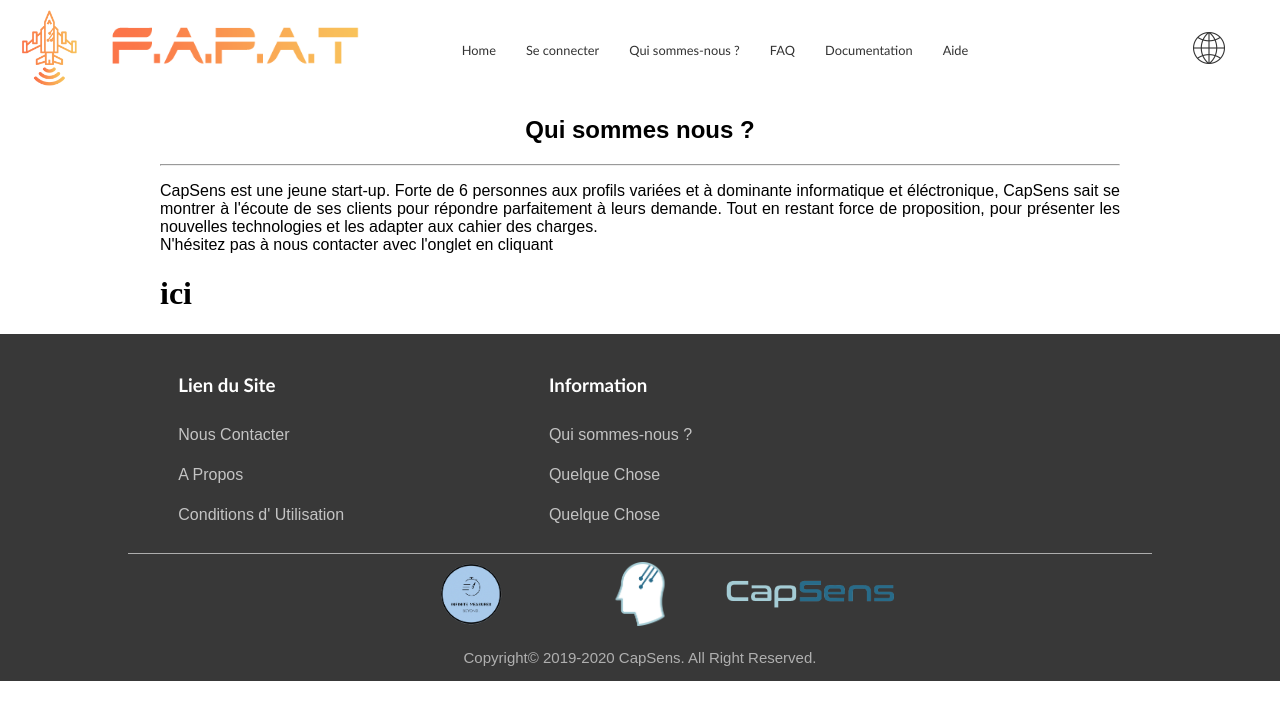
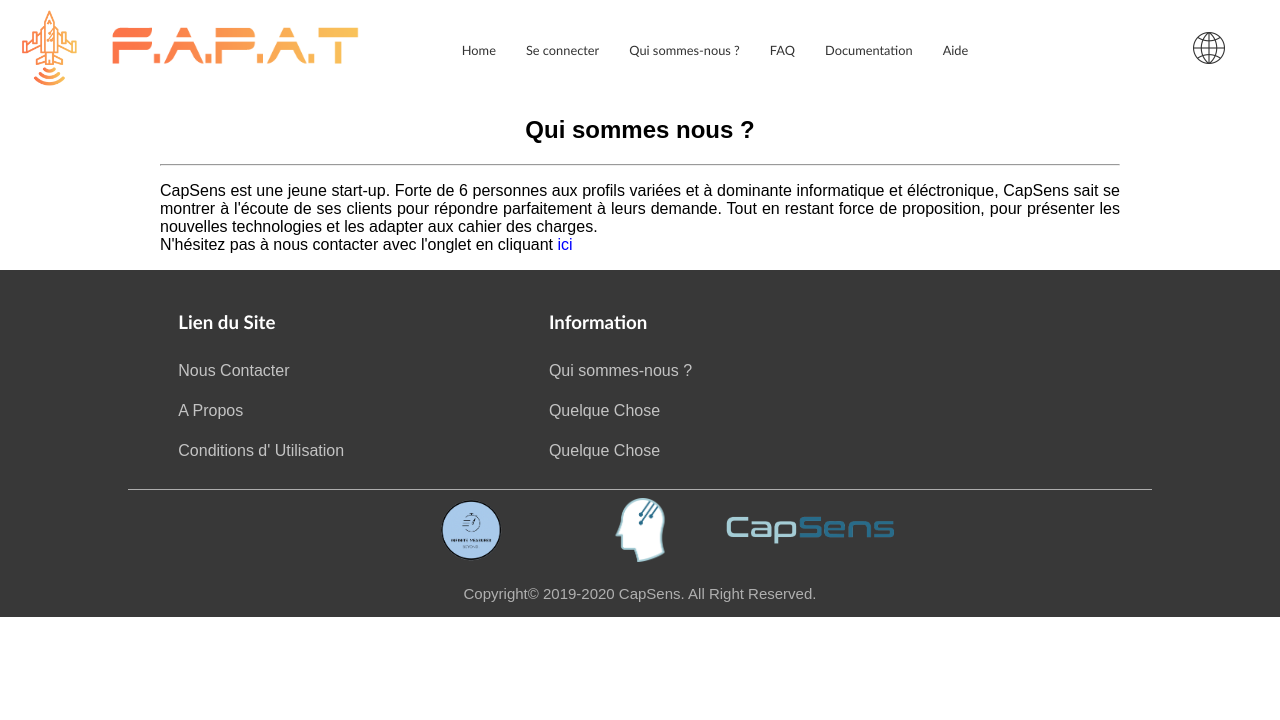
Before and after one commit to oscarmcauliffe/Fapat, a PHP site: page /vue/quiSommesNous.php in a window 1280 px wide. Shown: the top 720 px of the page. Run offline with PHP 8.4, Linux system fonts and the light colour scheme.

Commit message:
lien page qui sommes nous

```diff
--- a/public/css/StyleQuiSommesNous.css
+++ b/public/css/StyleQuiSommesNous.css
@@ -7,10 +7,12 @@
     font-family: Arial;
     text-align: justify;
 }
-.a{
+.texte p > a{
     text-decoration: none;
     color: blue;
 }
-.a : hover{
+.texte p > a : hover{
     text-decoration: underline;
+    color: blue;
+
 }
--- a/vue/quiSommesNous.php
+++ b/vue/quiSommesNous.php
@@ -8,7 +8,7 @@
         <link rel="stylesheet"
               href="public/css/styleMain.css">
         <link rel="stylesheet"
-              href="public/css/styleAPropos.css">
+              href="public/css/styleQuiSommesNous.css">
     </head>
     <body>
         <?php
@@ -20,9 +20,8 @@
             <hr>
             <p>
             CapSens est une jeune start-up. Forte de 6 personnes aux profils variées et à dominante informatique et éléctronique, CapSens sait se montrer à l'écoute de ses clients pour répondre parfaitement à leurs demande. Tout en restant force de proposition, pour présenter les nouvelles technologies et les adapter aux cahier des charges.<br/>
-            N'hésitez pas à nous contacter avec l'onglet en cliquant <h1>ici</h1>
+            N'hésitez pas à nous contacter avec l'onglet en cliquant <a href="index.php?action=nousContacter">ici</a></p>
 
-            </p>
         </div>
 
         <?php
```
